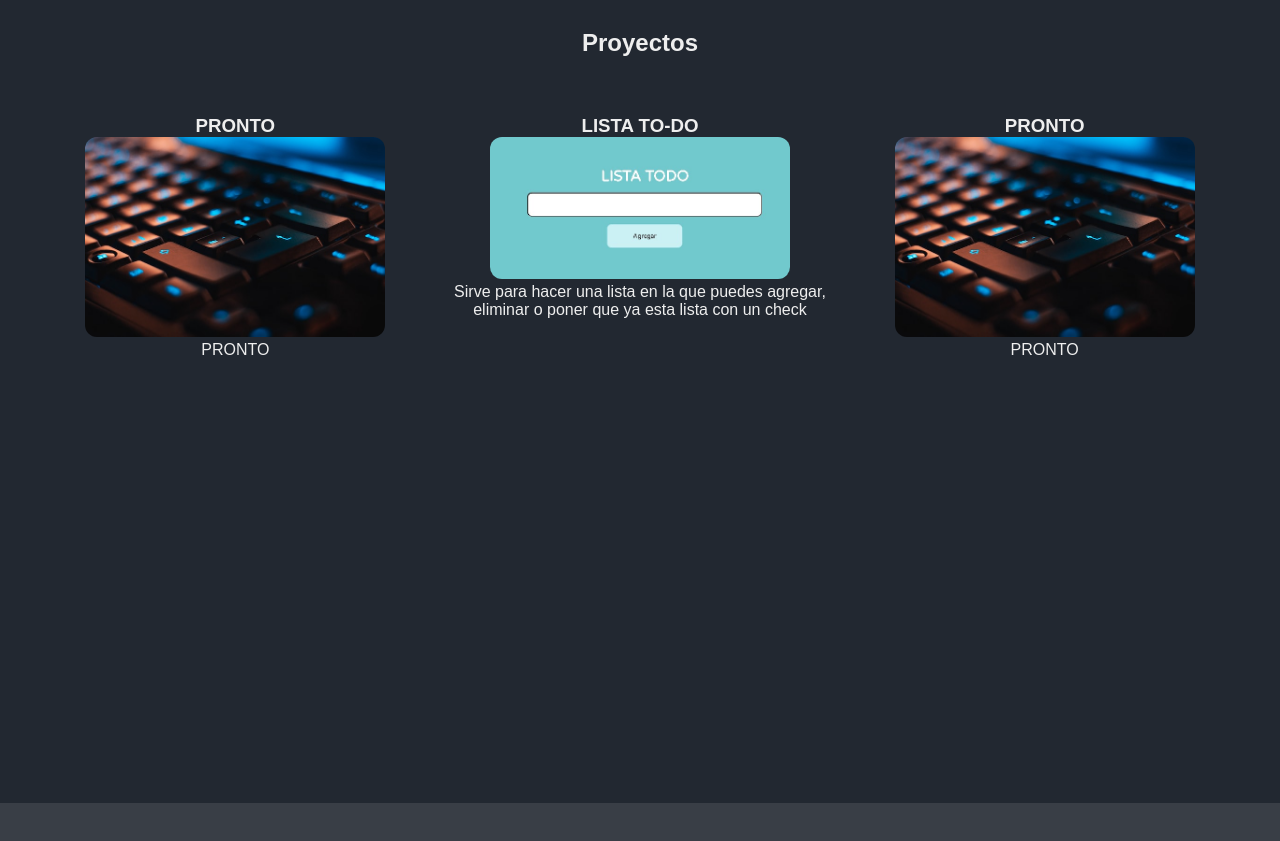
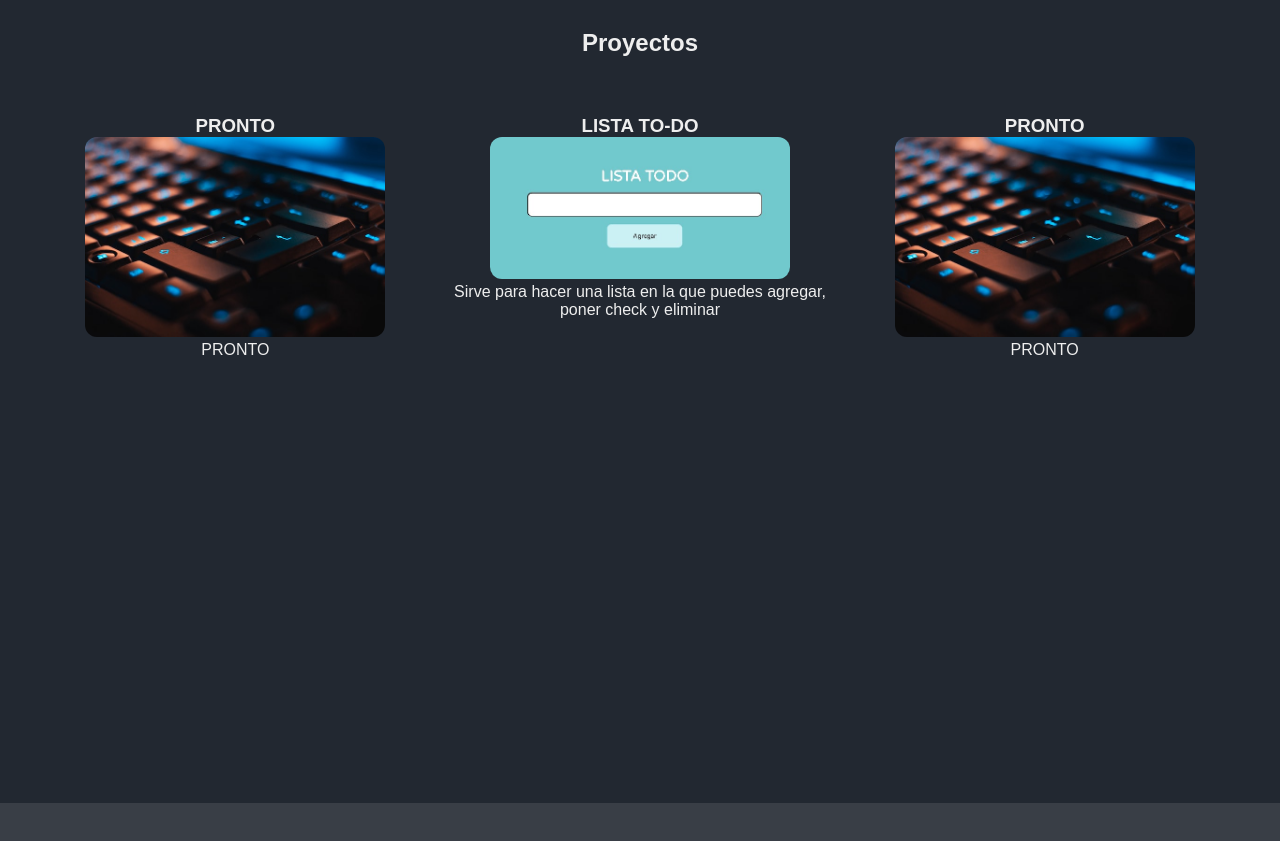
Before and after one commit to DiegoRamirezHenriquez/DiegoRamirez, a plain HTML site: page index.html in a window 1280 px wide. Shown: the part 2521-3362 px from the top of the page. Drawn offline with nearby package versions, Linux system fonts and the light colour scheme; a web font is replaced by a local one.

Commit message:
edit de proyecto

```diff
--- a/index.html
+++ b/index.html
@@ -76,7 +76,7 @@
                 <div class="proyecto">
                     <h3>LISTA TO-DO</h3>
                     <a href="#"><img src="images/proyecto02.jpg" alt="imagen de proyecto"></a>
-                    <p>Sirve para hacer una lista en la que puedes agregar, eliminar o poner que ya esta lista con un check</p>
+                    <p>Sirve para hacer una lista en la que puedes agregar, poner check y eliminar</p>
                 </div>
                 <div class="proyecto">
                     <h3>PRONTO</h3>
```
